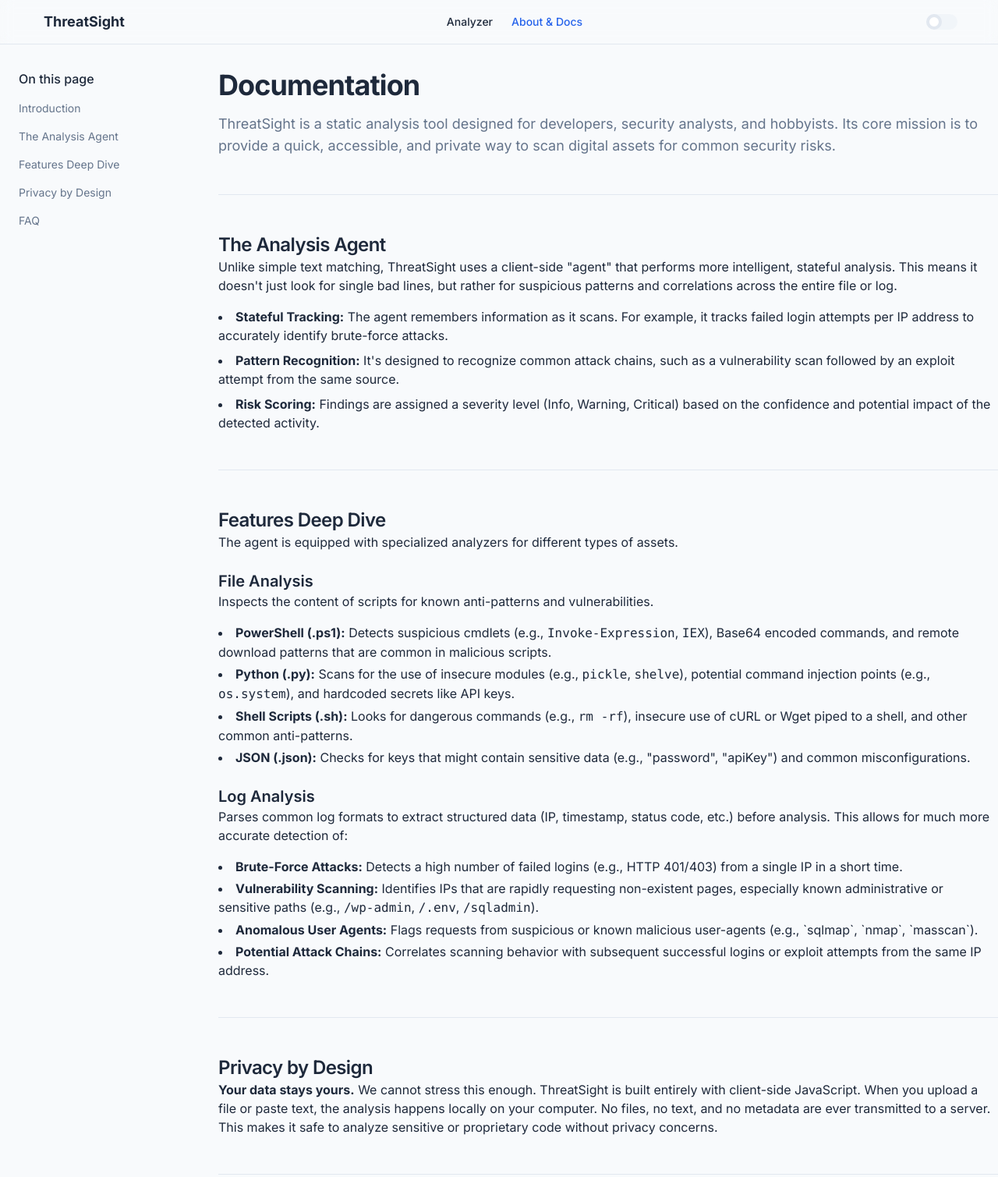
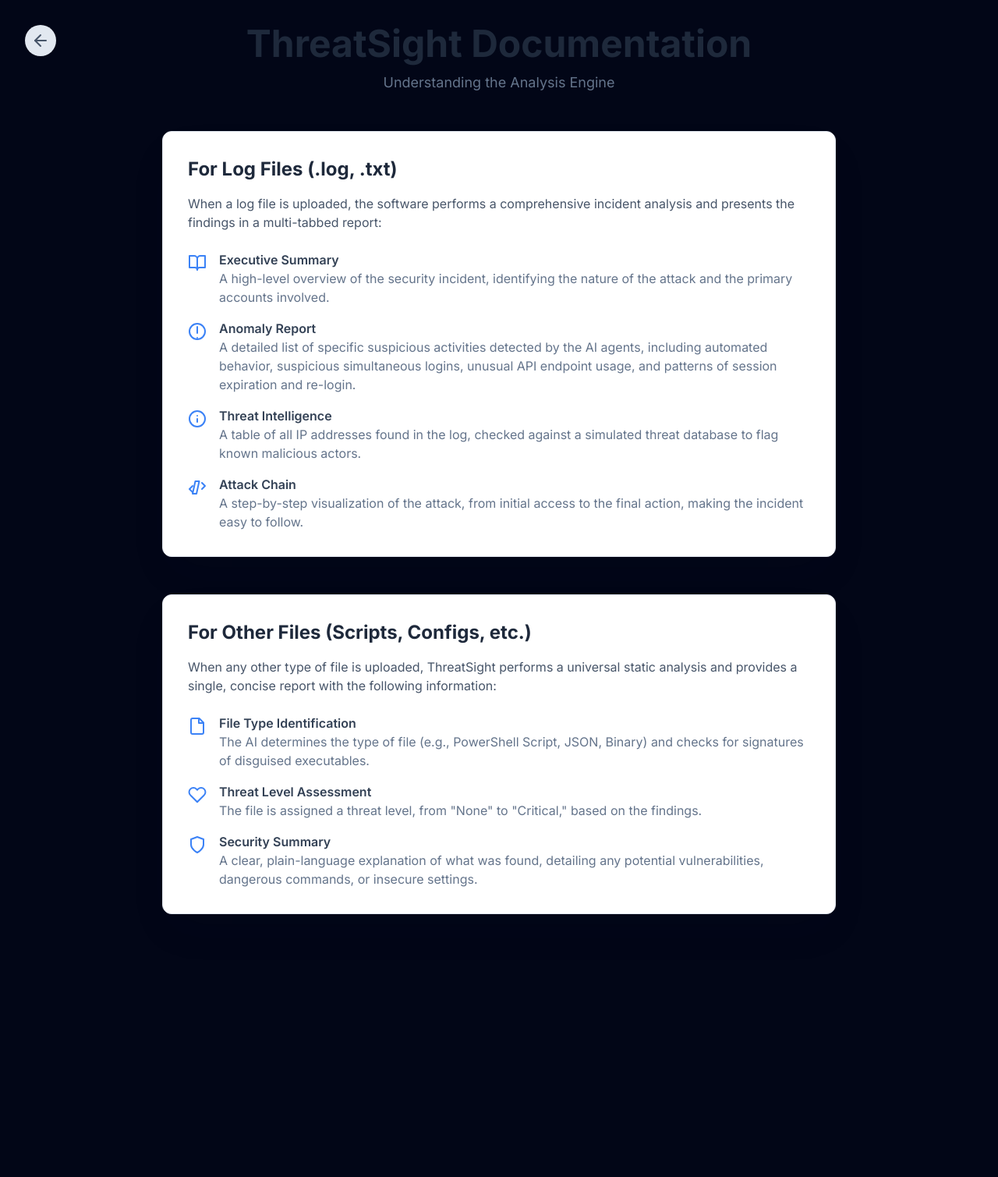
Before and after one commit to Varun-Godambe/Threat-Detector, a plain HTML site: page documentation.html in a window 1280 px wide. Shown: the top 1509 px of the page at 78% size. After the commit the page ends 1220 px from the top, so only its background shows below. Drawn offline with nearby package versions, Linux system fonts and the light colour scheme.

Commit message:
Update documentation.html

```diff
--- a/documentation.html
+++ b/documentation.html
@@ -4,197 +4,87 @@
     <meta charset="UTF-8">
     <meta name="viewport" content="width=device-width, initial-scale=1.0">
     <title>ThreatSight - Documentation</title>
-
-    <!-- External CSS -->
-    <link rel="stylesheet" href="style.css">
-
-    <!-- Tailwind CSS -->
     <script src="https://cdn.tailwindcss.com"></script>
-
-    <!-- Google Fonts: Inter -->
     <link rel="preconnect" href="https://fonts.googleapis.com">
     <link rel="preconnect" href="https://fonts.gstatic.com" crossorigin>
     <link href="https://fonts.googleapis.com/css2?family=Inter:wght@400;500;600;700&display=swap" rel="stylesheet">
+    <link rel="stylesheet" href="style.css">
+</head>
+<body class="dark">
 
-    <!-- Lucide Icons -->
-    <script src="https://unpkg.com/lucide-react@0.292.0/dist/lucide-react.js"></script>
-    <script src="https://unpkg.com/react@18/umd/react.development.js"></script>
-    <script src="https://unpkg.com/react-dom@18/umd/react-dom.development.js"></script>
-
-    <script>
-        // This script is for the theme switcher on the docs page
-        document.addEventListener('DOMContentLoaded', () => {
-            const L = {};
-            window.onload = () => {
-                const root = ReactDOM.createRoot(document.getElementById('lucide-icons-container'));
-                const icons = React.createElement(React.Fragment, null,
-                Object.keys(lucide).map(iconName =>
-                    React.createElement(lucide[iconName], { key: iconName, id: `lucide-${iconName.toLowerCase()}` })
-                )
-                );
-                root.render(icons);
-
-                Object.keys(lucide).forEach(iconName => {
-                    L[iconName] = () => {
-                        const iconElement = document.getElementById(`lucide-${iconName.toLowerCase()}`);
-                        return iconElement ? iconElement.outerHTML : '';
-                    }
-                });
-
-                document.getElementById('header-logo').innerHTML = L.ShieldCheck();
-                document.getElementById('sun-icon').innerHTML = L.Sun();
-                document.getElementById('moon-icon').innerHTML = L.Moon();
-            };
-
-            const themeToggle = document.getElementById('theme-toggle');
-            const htmlEl = document.documentElement;
-
-            const savedTheme = localStorage.getItem('theme') || (window.matchMedia('(prefers-color-scheme: dark)').matches ? 'dark' : 'light');
-
-            if (savedTheme === 'dark') {
-                htmlEl.classList.add('dark');
-                themeToggle.checked = true;
-            } else {
-                htmlEl.classList.remove('dark');
-                themeToggle.checked = false;
-            }
-
-            themeToggle.addEventListener('change', () => {
-                if (themeToggle.checked) {
-                    htmlEl.classList.add('dark');
-                    localStorage.setItem('theme', 'dark');
-                } else {
-                    htmlEl.classList.remove('dark');
-                    localStorage.setItem('theme', 'light');
-                }
-            });
-        });
-    </script>
-</head>
-<body class="bg-background text-foreground antialiased">
-    <div id="lucide-icons-container"></div>
-
-    <!-- Header -->
-    <header class="sticky top-0 z-50 w-full border-b border-custom bg-background/95 backdrop-blur supports-[backdrop-filter]:bg-background/60">
-        <div class="container mx-auto flex h-14 max-w-screen-2xl items-center justify-between px-4 md:px-6">
-            <a href="index.html" class="flex items-center space-x-2">
-                <span id="header-logo" class="h-6 w-6"></span>
-                <span class="font-bold text-lg">ThreatSight</span>
+    <header class="text-center mb-12 pt-8 relative">
+        <h1 class="text-4xl md:text-5xl font-bold text-slate-800 dark:text-white">ThreatSight Documentation</h1>
+        <p class="text-slate-500 dark:text-slate-400 mt-3 text-lg">Understanding the Analysis Engine</p>
+        <a href="index.html" class="absolute top-8 left-8 p-2 rounded-full bg-slate-200 dark:bg-slate-800 text-slate-600 dark:text-slate-300 hover:bg-slate-300 dark:hover:bg-slate-700 transition-colors" aria-label="Back to Analyzer">
+            <svg xmlns="http://www.w3.org/2000/svg" width="24" height="24" viewBox="0 0 24 24" fill="none" stroke="currentColor" stroke-width="2" stroke-linecap="round" stroke-linejoin="round"><line x1="19" y1="12" x2="5" y2="12"></line><polyline points="12 19 5 12 12 5"></polyline></svg>
         </a>
-            <nav class="hidden items-center space-x-6 text-sm font-medium md:flex">
-                <a href="index.html#analyzer" class="transition-colors hover:text-primary">Analyzer</a>
-                <a href="#" class="transition-colors text-primary">About & Docs</a>
-            </nav>
-            <div class="flex items-center space-x-4">
-                <label for="theme-toggle" class="flex items-center cursor-pointer text-sm">
-                    <span id="sun-icon" class="h-5 w-5"></span>
-                    <div class="relative inline-block w-10 mx-2 align-middle select-none transition duration-200 ease-in">
-                        <input type="checkbox" name="theme-toggle" id="theme-toggle" class="theme-toggle-checkbox absolute block w-5 h-5 rounded-full bg-card border-4 border-custom appearance-none cursor-pointer"/>
-                        <label for="theme-toggle" class="theme-toggle-label block overflow-hidden h-5 rounded-full bg-muted cursor-pointer"></label>
-                    </div>
-                    <span id="moon-icon" class="h-5 w-5"></span>
-                </label>
-            </div>
-        </div>
     </header>
 
-    <!-- Main Content -->
-    <div class="container mx-auto max-w-screen-2xl flex-1 items-start md:grid md:grid-cols-[220px_minmax(0,1fr)] md:gap-6 lg:grid-cols-[240px_minmax(0,1fr)] lg:gap-10">
-        <!-- Sidebar -->
-        <aside class="fixed top-14 z-30 -ml-2 hidden h-[calc(100vh-3.5rem)] w-full shrink-0 md:sticky md:block">
-            <div class="relative h-full overflow-y-auto p-6 lg:p-8">
-                <div class="space-y-4">
-                    <h4 class="font-medium">On this page</h4>
-                    <a href="#introduction" class="block text-sm text-muted-foreground hover:text-foreground">Introduction</a>
-                    <a href="#analysis-agent" class="block text-sm text-muted-foreground hover:text-foreground">The Analysis Agent</a>
-                    <a href="#features" class="block text-sm text-muted-foreground hover:text-foreground">Features Deep Dive</a>
-                    <a href="#privacy" class="block text-sm text-muted-foreground hover:text-foreground">Privacy by Design</a>
-                    <a href="#faq" class="block text-sm text-muted-foreground hover:text-foreground">FAQ</a>
+    <main class="max-w-4xl mx-auto px-4 pb-12">
+        <div class="space-y-12">
+            <div class="p-8 bg-white dark:bg-slate-800/80 backdrop-blur-sm border border-slate-200 dark:border-slate-700 rounded-xl shadow-2xl shadow-slate-900/10">
+                <h2 class="text-2xl font-bold text-slate-800 dark:text-white mb-4">For Log Files (.log, .txt)</h2>
+                <p class="text-slate-600 dark:text-slate-300 mb-6">When a log file is uploaded, the software performs a comprehensive incident analysis and presents the findings in a multi-tabbed report:</p>
+                <ul class="space-y-4">
+                    <li class="flex items-start">
+                        <div class="flex-shrink-0 h-6 w-6 text-blue-500 mt-1"><svg xmlns="http://www.w3.org/2000/svg" width="24" height="24" viewBox="0 0 24 24" fill="none" stroke="currentColor" stroke-width="2" stroke-linecap="round" stroke-linejoin="round"><path d="M2 3h6a4 4 0 0 1 4 4v14a3 3 0 0 0-3-3H2z"></path><path d="M22 3h-6a4 4 0 0 0-4 4v14a3 3 0 0 1 3-3h7z"></path></svg></div>
+                        <div class="ml-4">
+                            <h3 class="font-semibold text-slate-700 dark:text-slate-200">Executive Summary</h3>
+                            <p class="text-slate-500 dark:text-slate-400">A high-level overview of the security incident, identifying the nature of the attack and the primary accounts involved.</p>
                         </div>
+                    </li>
+                    <li class="flex items-start">
+                        <div class="flex-shrink-0 h-6 w-6 text-blue-500 mt-1"><svg xmlns="http://www.w3.org/2000/svg" width="24" height="24" viewBox="0 0 24 24" fill="none" stroke="currentColor" stroke-width="2" stroke-linecap="round" stroke-linejoin="round"><path d="M12 20h.01"></path><path d="M12 6v8"></path><circle cx="12" cy="12" r="10"></circle></svg></div>
+                        <div class="ml-4">
+                            <h3 class="font-semibold text-slate-700 dark:text-slate-200">Anomaly Report</h3>
+                            <p class="text-slate-500 dark:text-slate-400">A detailed list of specific suspicious activities detected by the AI agents, including automated behavior, suspicious simultaneous logins, unusual API endpoint usage, and patterns of session expiration and re-login.</p>
                         </div>
-        </aside>
-
-        <!-- Documentation Content -->
-        <main class="relative py-6 lg:py-8">
-            <div class="mx-auto w-full min-w-0">
-                <div class="space-y-12 prose prose-slate dark:prose-invert max-w-none text-card-foreground">
-                    <div id="introduction">
-                        <h1 class="text-4xl font-bold tracking-tight">Documentation</h1>
-                        <p class="mt-4 text-lg text-muted-foreground">ThreatSight is a static analysis tool designed for developers, security analysts, and hobbyists. Its core mission is to provide a quick, accessible, and private way to scan digital assets for common security risks.</p>
+                    </li>
+                    <li class="flex items-start">
+                        <div class="flex-shrink-0 h-6 w-6 text-blue-500 mt-1"><svg xmlns="http://www.w3.org/2000/svg" width="24" height="24" viewBox="0 0 24 24" fill="none" stroke="currentColor" stroke-width="2" stroke-linecap="round" stroke-linejoin="round"><circle cx="12" cy="12" r="10"></circle><line x1="12" y1="16" x2="12" y2="12"></line><line x1="12" y1="8" x2="12.01" y2="8"></line></svg></div>
+                        <div class="ml-4">
+                            <h3 class="font-semibold text-slate-700 dark:text-slate-200">Threat Intelligence</h3>
+                            <p class="text-slate-500 dark:text-slate-400">A table of all IP addresses found in the log, checked against a simulated threat database to flag known malicious actors.</p>
                         </div>
-
-                    <hr class="my-8 border-custom"/>
-
-                    <div id="analysis-agent">
-                        <h2 class="text-2xl font-semibold tracking-tight">The Analysis Agent</h2>
-                        <p>Unlike simple text matching, ThreatSight uses a client-side "agent" that performs more intelligent, stateful analysis. This means it doesn't just look for single bad lines, but rather for suspicious patterns and correlations across the entire file or log.</p>
-                        <ul class="list-disc list-inside space-y-2 mt-4">
-                            <li><strong>Stateful Tracking:</strong> The agent remembers information as it scans. For example, it tracks failed login attempts per IP address to accurately identify brute-force attacks.</li>
-                            <li><strong>Pattern Recognition:</strong> It's designed to recognize common attack chains, such as a vulnerability scan followed by an exploit attempt from the same source.</li>
-                            <li><strong>Risk Scoring:</strong> Findings are assigned a severity level (Info, Warning, Critical) based on the confidence and potential impact of the detected activity.</li>
+                    </li>
+                    <li class="flex items-start">
+                        <div class="flex-shrink-0 h-6 w-6 text-blue-500 mt-1"><svg xmlns="http://www.w3.org/2000/svg" width="24" height="24" viewBox="0 0 24 24" fill="none" stroke="currentColor" stroke-width="2" stroke-linecap="round" stroke-linejoin="round"><path d="m18 6 4 4-4 4"></path><path d="m6 18-4-4 4-4"></path><path d="M14.5 4h-5L6 20h5l3.5-16z"></path></svg></div>
+                        <div class="ml-4">
+                            <h3 class="font-semibold text-slate-700 dark:text-slate-200">Attack Chain</h3>
+                            <p class="text-slate-500 dark:text-slate-400">A step-by-step visualization of the attack, from initial access to the final action, making the incident easy to follow.</p>
+                        </div>
+                    </li>
                 </ul>
             </div>
 
-                    <hr class="my-8 border-custom"/>
-
-                    <div id="features">
-                        <h2 class="text-2xl font-semibold tracking-tight">Features Deep Dive</h2>
-                        <p>The agent is equipped with specialized analyzers for different types of assets.</p>
-
-                        <h3 class="font-semibold mt-6 text-xl">File Analysis</h3>
-                        <p>Inspects the content of scripts for known anti-patterns and vulnerabilities.</p>
-                        <ul class="list-disc list-inside space-y-1 mt-4">
-                            <li><strong>PowerShell (.ps1):</strong> Detects suspicious cmdlets (e.g., <code>Invoke-Expression</code>, <code>IEX</code>), Base64 encoded commands, and remote download patterns that are common in malicious scripts.</li>
-                            <li><strong>Python (.py):</strong> Scans for the use of insecure modules (e.g., <code>pickle</code>, <code>shelve</code>), potential command injection points (e.g., <code>os.system</code>), and hardcoded secrets like API keys.</li>
-                            <li><strong>Shell Scripts (.sh):</strong> Looks for dangerous commands (e.g., <code>rm -rf</code>), insecure use of cURL or Wget piped to a shell, and other common anti-patterns.</li>
-                            <li><strong>JSON (.json):</strong> Checks for keys that might contain sensitive data (e.g., "password", "apiKey") and common misconfigurations.</li>
+            <div class="p-8 bg-white dark:bg-slate-800/80 backdrop-blur-sm border border-slate-200 dark:border-slate-700 rounded-xl shadow-2xl shadow-slate-900/10">
+                <h2 class="text-2xl font-bold text-slate-800 dark:text-white mb-4">For Other Files (Scripts, Configs, etc.)</h2>
+                <p class="text-slate-600 dark:text-slate-300 mb-6">When any other type of file is uploaded, ThreatSight performs a universal static analysis and provides a single, concise report with the following information:</p>
+                 <ul class="space-y-4">
+                    <li class="flex items-start">
+                        <div class="flex-shrink-0 h-6 w-6 text-blue-500 mt-1"><svg xmlns="http://www.w3.org/2000/svg" width="24" height="24" viewBox="0 0 24 24" fill="none" stroke="currentColor" stroke-width="2" stroke-linecap="round" stroke-linejoin="round"><path d="M14.5 2H6a2 2 0 0 0-2 2v16a2 2 0 0 0 2 2h12a2 2 0 0 0 2-2V7.5L14.5 2z"></path><polyline points="14 2 14 8 20 8"></polyline></svg></div>
+                        <div class="ml-4">
+                            <h3 class="font-semibold text-slate-700 dark:text-slate-200">File Type Identification</h3>
+                            <p class="text-slate-500 dark:text-slate-400">The AI determines the type of file (e.g., PowerShell Script, JSON, Binary) and checks for signatures of disguised executables.</p>
+                        </div>
+                    </li>
+                    <li class="flex items-start">
+                        <div class="flex-shrink-0 h-6 w-6 text-blue-500 mt-1"><svg xmlns="http://www.w3.org/2000/svg" width="24" height="24" viewBox="0 0 24 24" fill="none" stroke="currentColor" stroke-width="2" stroke-linecap="round" stroke-linejoin="round"><path d="M20.84 4.61a5.5 5.5 0 0 0-7.78 0L12 5.67l-1.06-1.06a5.5 5.5 0 0 0-7.78 7.78l1.06 1.06L12 21.23l7.78-7.78 1.06-1.06a5.5 5.5 0 0 0 0-7.78z"></path></svg></div>
+                        <div class="ml-4">
+                            <h3 class="font-semibold text-slate-700 dark:text-slate-200">Threat Level Assessment</h3>
+                            <p class="text-slate-500 dark:text-slate-400">The file is assigned a threat level, from "None" to "Critical," based on the findings.</p>
+                        </div>
+                    </li>
+                    <li class="flex items-start">
+                        <div class="flex-shrink-0 h-6 w-6 text-blue-500 mt-1"><svg xmlns="http://www.w3.org/2000/svg" width="24" height="24" viewBox="0 0 24 24" fill="none" stroke="currentColor" stroke-width="2" stroke-linecap="round" stroke-linejoin="round"><path d="M12 22s8-4 8-10V5l-8-3-8 3v7c0 6 8 10 8 10z"></path></svg></div>
+                        <div class="ml-4">
+                            <h3 class="font-semibold text-slate-700 dark:text-slate-200">Security Summary</h3>
+                            <p class="text-slate-500 dark:text-slate-400">A clear, plain-language explanation of what was found, detailing any potential vulnerabilities, dangerous commands, or insecure settings.</p>
+                        </div>
+                    </li>
                 </ul>
-
-                        <h3 class="font-semibold mt-6 text-xl">Log Analysis</h3>
-                        <p>Parses common log formats to extract structured data (IP, timestamp, status code, etc.) before analysis. This allows for much more accurate detection of:</p>
-                        <ul class="list-disc list-inside space-y-1 mt-4">
-                            <li><strong>Brute-Force Attacks:</strong> Detects a high number of failed logins (e.g., HTTP 401/403) from a single IP in a short time.</li>
-                            <li><strong>Vulnerability Scanning:</strong> Identifies IPs that are rapidly requesting non-existent pages, especially known administrative or sensitive paths (e.g., <code>/wp-admin</code>, <code>/.env</code>, <code>/sqladmin</code>).</li>
-                            <li><strong>Anomalous User Agents:</strong> Flags requests from suspicious or known malicious user-agents (e.g., `sqlmap`, `nmap`, `masscan`).</li>
-                            <li><strong>Potential Attack Chains:</strong> Correlates scanning behavior with subsequent successful logins or exploit attempts from the same IP address.</li>
-                        </ul>
-                    </div>
-
-                    <hr class="my-8 border-custom"/>
-
-                    <div id="privacy">
-                        <h2 class="text-2xl font-semibold tracking-tight">Privacy by Design</h2>
-                        <p><strong>Your data stays yours.</strong> We cannot stress this enough. ThreatSight is built entirely with client-side JavaScript. When you upload a file or paste text, the analysis happens locally on your computer. No files, no text, and no metadata are ever transmitted to a server. This makes it safe to analyze sensitive or proprietary code without privacy concerns.</p>
-                    </div>
-
-                    <hr class="my-8 border-custom"/>
-
-                    <div id="faq">
-                        <h2 class="text-2xl font-semibold tracking-tight">Frequently Asked Questions (FAQ)</h2>
-                        <dl class="space-y-6 mt-4">
-                            <div>
-                                <dt class="font-semibold">Is ThreatSight a replacement for an antivirus or a full-fledged SAST tool?</dt>
-                                <dd class="mt-1">No. ThreatSight is a lightweight, first-pass analysis tool. It is meant to supplement, not replace, professional security software. It's great for quick checks and educational purposes but does not provide the comprehensive protection of an antivirus or a commercial Static Application Security Testing (SAST) solution.</dd>
-                            </div>
-                            <div>
-                                <dt class="font-semibold">How can I contribute?</dt>
-                                <dd class="mt-1">This is a personal project, but feedback is always welcome! If you have ideas for new detection rules or features, feel free to reach out to me or fork the project on GitHub.</dd>
-                            </div>
-                        </dl>
-                    </div>
             </div>
         </div>
     </main>
-    </div>
-
-    <!-- Footer -->
-    <footer class="py-6 md:px-8 md:py-0 border-t border-custom">
-        <div class="container flex flex-col items-center justify-between gap-4 md:h-24 md:flex-row">
-            <p class="text-center text-sm leading-loose text-muted-foreground md:text-left">
-                 © 2025 | Built by <a href="https://www.linkedin.com/in/varun-godambe-85781b1a0/" target="_blank" rel="noreferrer" class="font-medium underline underline-offset-4">Varun Godambe</a>. The source code is available on
-                <a href="https://github.com/Varun-Godambe/Threat-Detector" target="_blank" rel="noreferrer" class="font-medium underline underline-offset-4">GitHub</a>.
-            </p>
-        </div>
-    </footer>
 </body>
 </html>
```
Lines whose indentation alone changed are shown as unchanged.
